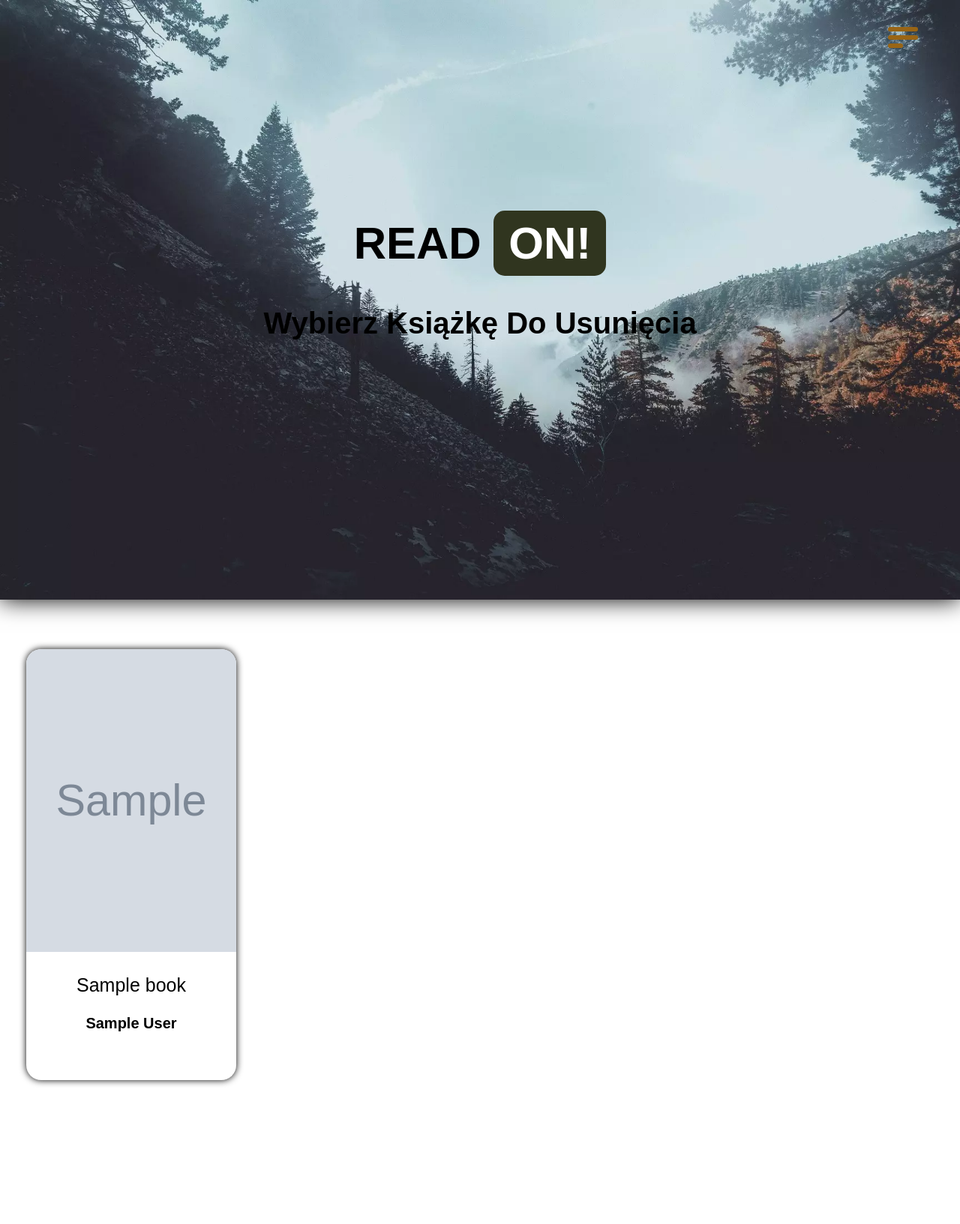
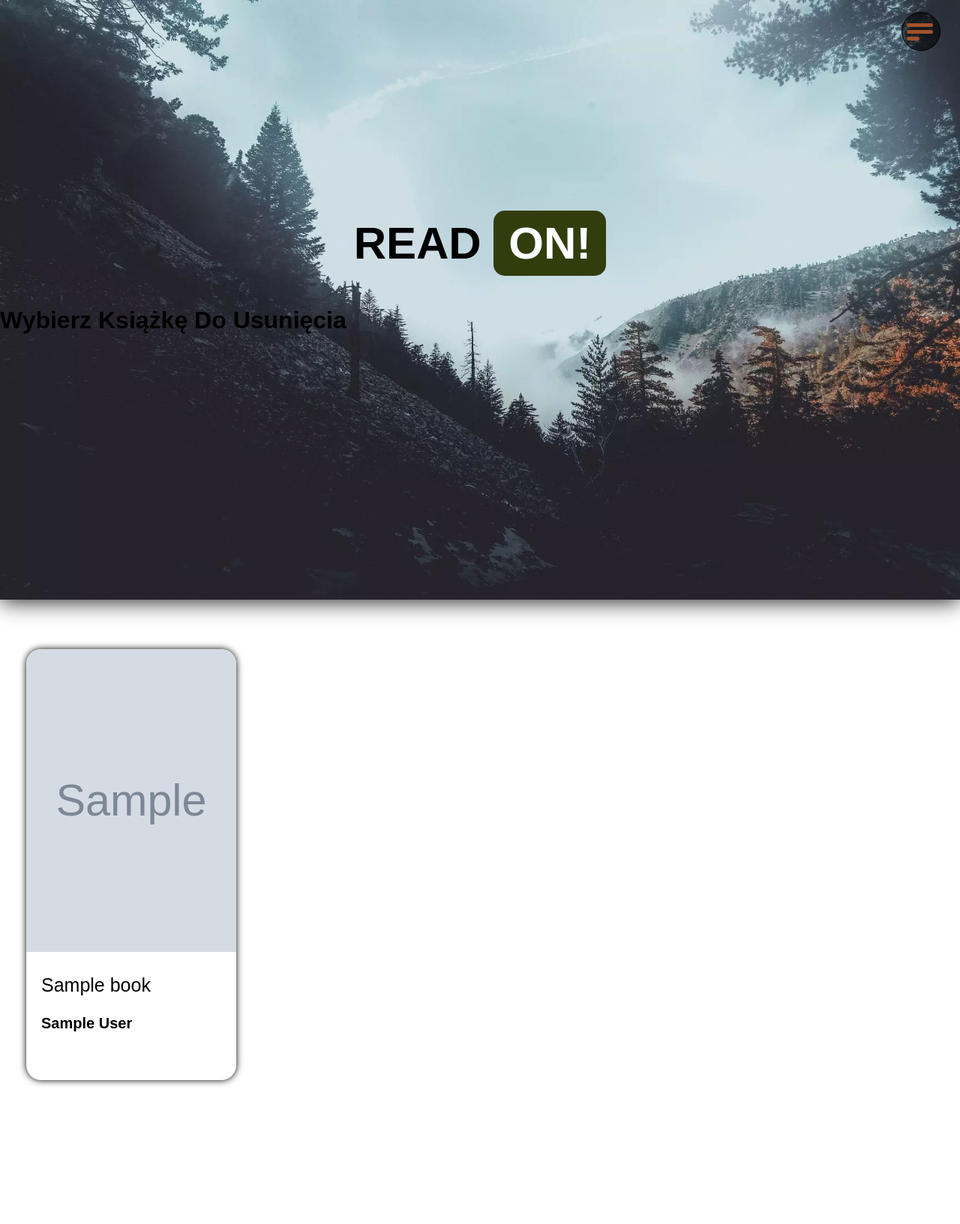
Before and after one commit to kokkoxPL/ReadOn, a Node server app: template views/admin/deleteBook.ejs in a window 1280 px wide. Shown: the whole page at 75% size. Run offline with Node 20, Linux system fonts and the light colour scheme; the template is opened without the code that fills it: values that come from a table or form of the project are taken from there, others are empty; tables that the repository leaves empty hold one stand-in row (values such as "Sample post"); grey boxes marked "Sample" are stand-in pictures; some libraries are stand-ins or nearby versions.

Commit message:
css update

```diff
--- a/package.json
+++ b/package.json
@@ -1,6 +1,6 @@
 {
     "name": "readon",
-    "version": "0.7.0",
+    "version": "0.7.1",
     "description": "Library",
     "main": "app.js",
     "scripts": {
--- a/public/css/admin.css
+++ b/public/css/admin.css
@@ -1,141 +1,6 @@
 *{
     font-family:Arial, Helvetica, sans-serif;
 }
-
-body {
-    width: 100%;
-    height: 100%;
-}
-
-.header {
-    background: url("/images/mainBackground.webp");
-    background-repeat: no-repeat;
-    background-size: cover;
-    width: 100%;
-    height: 100%;
-    position: absolute;
-    top: 0;
-    left: 0;
-    box-shadow: 0px 0px 30px 0px black;
-}
-
-h1{
-    font-size: 40px;
-}
-
-.header-content{
-    width: 100%;
-    margin: auto;
-    text-align: center;
-    position: absolute;
-    top: 10%;
-}
-
-span {
-    background: rgb(123, 31, 31);
-    padding: 10px 20px;
-    border-radius: 15px;
-    color: white;
-    transition: 1s;
-}
-
-.title {
-    text-align: center;
-    font-size: 40px;
-}
-
-
-a {
-    text-decoration: none;
-    color: unset;
-}
-
-.menu a {
-    text-decoration: none;
-    color: #996515;
-    font-size: 30px;
-    font-weight: 700;
-    transition: 0.5s;
-    padding: 10px 20px;
-
-}
-
-.menu a:hover {
-    letter-spacing: 3px;
-    color: rgb(255, 255, 255);
-}
-
-.menu ul {
-    position: absolute;
-    right: 2%;
-}
-
-.menu li {
-    margin: 20px 30px;
-    list-style: none;
-}
-
-.icon-menu {
-    font-size: 50px;
-    padding: 20px;
-    position: absolute;
-    top: 0;
-    right: 0;
-    color: #996515;
-
-    z-index: 2;
-
-    transition: all 0.5s;
-}
-
-.menuChild{
-    /* font-size: 60px;
-    text-align: center;
-
-    position: relative;
-    top: 50%;
-    transform: translateY(-20%); */
-
-
-    width: 59%;
-    height: 100%;
-    position: absolute;
-    top:0;
-    right: 0;
-    background: url("https://zieloniwpodrozy.pl/wp-content/uploads/2015/06/Zdj%C4%99cie-wykonane-o-%C5%9Bwicie-na-Po%C5%82oninie-Cary%C5%84skiej-podczas-naszej-kr%C3%B3tkiej-wycieczki-w-Bieszczady..jpg");
-    background-position: 51%;
-    background-repeat: no-repeat;
-    background-size: cover ;
-}
-.border{
-    width: 100%;
-    height: 90%;
-    background-color: #996515;
-}
-
-.menuList {
-    display: grid;
-    grid-template-columns: 40% 2px 59%;
-    width: 100%;
-    height: 100%;
-    padding: 50px 10px;
-    position: absolute;
-    top: 0;
-    right: 0%;
-    background: linear-gradient(to right, #0f2027, #203a43, #2c5364);
-
-    z-index: 1;
-    border-radius: 10px 0px 0px 10px;
-}
-
-.menuList ul{
-    text-align: center;
-    position: relative;
-    top:50%;
-    transform: translateY(-70%);
-
-}
-
 input[type="text"], input[type="file"], textarea{
     width: 500px;
     padding: 10px 30px;
@@ -160,15 +25,6 @@
     font-size: 15px;
 }
 
-.main {
-    width: 100%;
-    position: absolute;
-    margin: auto;
-    justify-content: center;
-    text-align: center;
-    top: 105%;
-    left: 0;
-}
 input[type="file"]::-webkit-file-upload-button{
     background: none;
     border: none;
@@ -282,3 +138,9 @@
 
     border-radius: 20px 20px 0px 0px;
 }
+
+.addForm{
+    width: 100%;
+    height: 100%;
+    text-align: center;
+}
--- a/public/css/index.css
+++ b/public/css/index.css
@@ -33,10 +33,11 @@
 }
 
 span {
-    background: #30351f;
+    background: #323d0e;
+    /* background: #000f50; */
     padding: 10px 20px;
     border-radius: 15px;
-    color: white;
+    color: #ffffff;
     transition: 1s;
 }
 
@@ -70,30 +71,46 @@
 .icon-menu{
     width: 50px;
     height: 50px;
-    display: grid;
-    grid-template-columns: repeat(1, 40px);
-    grid-template-rows: repeat(3, 6px);
-    row-gap: 5px;
     z-index: 2;
     position: absolute;
     top: 2%;
     right: 2%;
+
+    border: 1px solid black;
+    /* background: rgba(255,255,255, 0.3); */
+    background: rgba(0,0,0, 0.6);
+    border-radius: 50%;
+
+}
+
+.blocks{
+    display: grid;
+    grid-template-columns: repeat(1, 35px);
+    grid-template-rows: repeat(3, 5px);
+    row-gap: 4px;
+    position: relative;
+    top: 28%;
+    left: 52%;
+    transform: translateX(-40%);
+
 }
 
 .mEl{
-    background: #996515;
+    /* background: #DAA520; */
+    background: #A0522D;
     z-index: 2;
     border-radius: 6px;
 }
 .mEl3{
-    width: 20px;
-    background: #996515;
+    width: 17px;
+    /* background: #DAA520; */
+    background: #A0522D;
     border-radius: 6px;
     transition: 0.5s;
 }
 
 .icon-menu:hover .mEl3{
-    width: 40px;
+    width: 35px;
 }
 
 .menuList ul{
--- a/public/js/menuAnimation.js
+++ b/public/js/menuAnimation.js
@@ -3,27 +3,24 @@
         var click = $(this).data("clicks");
         $("#menuList").toggle(500);
         if (click) {
-            $("#menuIcon").css({
-                color: "#996515",
-            });
             $("#menuIcon").mouseover(function () {
             $(".mEl").css({
-                    background: "black",
+                    background: "#A0522D",
                     transition: '0.5s'
                 });
 
                 $(".mEl3").css({
-                    background: "black",
+                    background: "#A0522D",
                     transition: '0.5s'
                 });
         });
             $("#menuIcon").mouseout(function () {
                 $(".mEl").css({
-                    background: "#996515",
+                    background: "#A0522D",
                 });
 
                 $(".mEl3").css({
-                    background: "#996515",
+                    background: "#A0522D",
                     transition: '0.5s'
                 });
             });
@@ -43,11 +40,11 @@
         });
             $("#menuIcon").mouseout(function () {
                 $(".mEl").css({
-                    background: "black",
+                    background: "#B10000",
                 });
 
                 $(".mEl3").css({
-                    background: "black",
+                    background: "#B10000",
                     transition: '0.5s'
                 });
             });
--- a/views/admin/deleteBook.ejs
+++ b/views/admin/deleteBook.ejs
@@ -13,9 +13,11 @@
     <body>
         <div class="header">
             <div class="icon-menu" id="menuIcon">
-                <div class="mEl1, mEl"></div>
-                <div class="mEl2, mEl"></div>
-                <div class="mEl3"></div>
+                <div class="blocks">
+                    <div class="mEl1, mEl"></div>
+                    <div class="mEl2, mEl"></div>
+                    <div class="mEl3"></div>
+                </div>
             </div>
             <div class="menu">
                 <div class="menuList" id="menuList" style="display: none">
--- a/views/admin/newBook.ejs
+++ b/views/admin/newBook.ejs
@@ -12,9 +12,11 @@
     <body>
         <div class="header">
             <div class="icon-menu" id="menuIcon">
+                <div class="blocks">
                     <div class="mEl1, mEl"></div>
                     <div class="mEl2, mEl"></div>
                     <div class="mEl3"></div>
+                </div>
             </div>
             <div class="menu">
                 <div class="menuList" id="menuList" style="display: none">
@@ -47,6 +49,8 @@
                     window.history.pushState({}, document.title, window.location.pathname);
                 </script>
                 <% } %>
+
+                <div class="addForm">
                     <h1>Dodaj Książkę</h1>
                     <form action="/admin/new" method="post" enctype="multipart/form-data">
                         <input type="text" name="title" placeholder="Title" /><br />
@@ -69,6 +73,7 @@
                     </form>
                 </div>
             </div>
+        </div>
         <script>
             $(document).ready(function () {
                 $(".tag").click(function () {
```
Also changed, not shown: other parts of public/css/index.css (+41 -6 lines), views/admin/editBook.ejs (+5 -3 lines), views/admin/editBookSelector.ejs (+5 -3 lines), views/admin/home.ejs (+5 -3 lines), views/admin/tags.ejs (+5 -3 lines), views/index.ejs (+5 -3 lines). Lines whose indentation alone changed are shown as unchanged.
